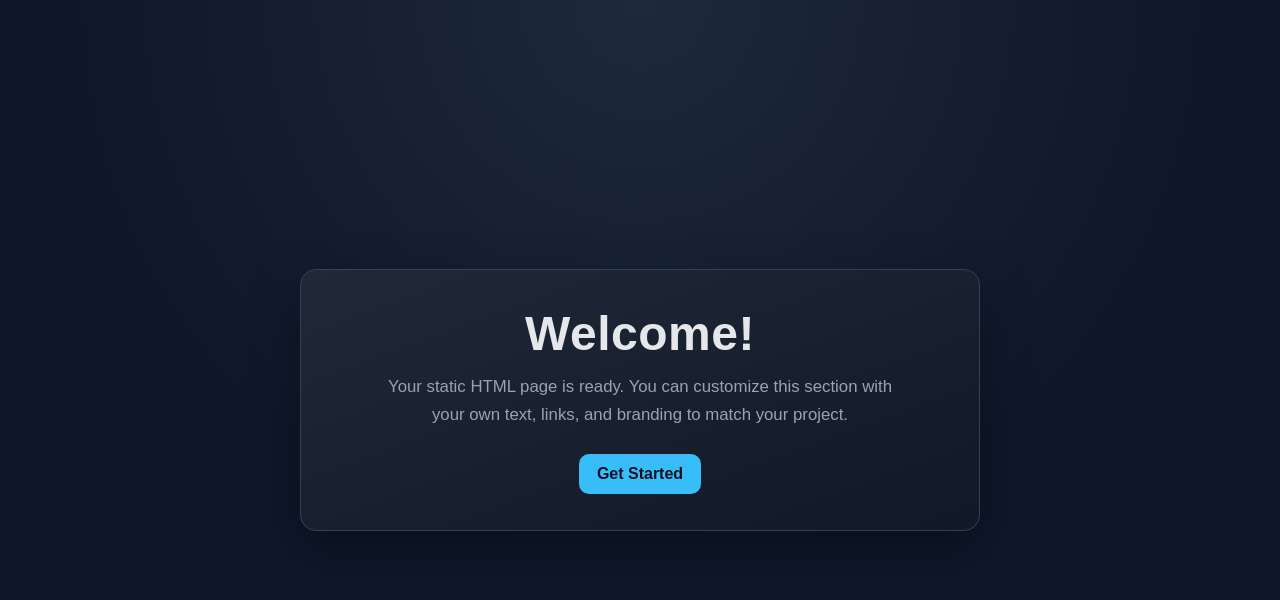
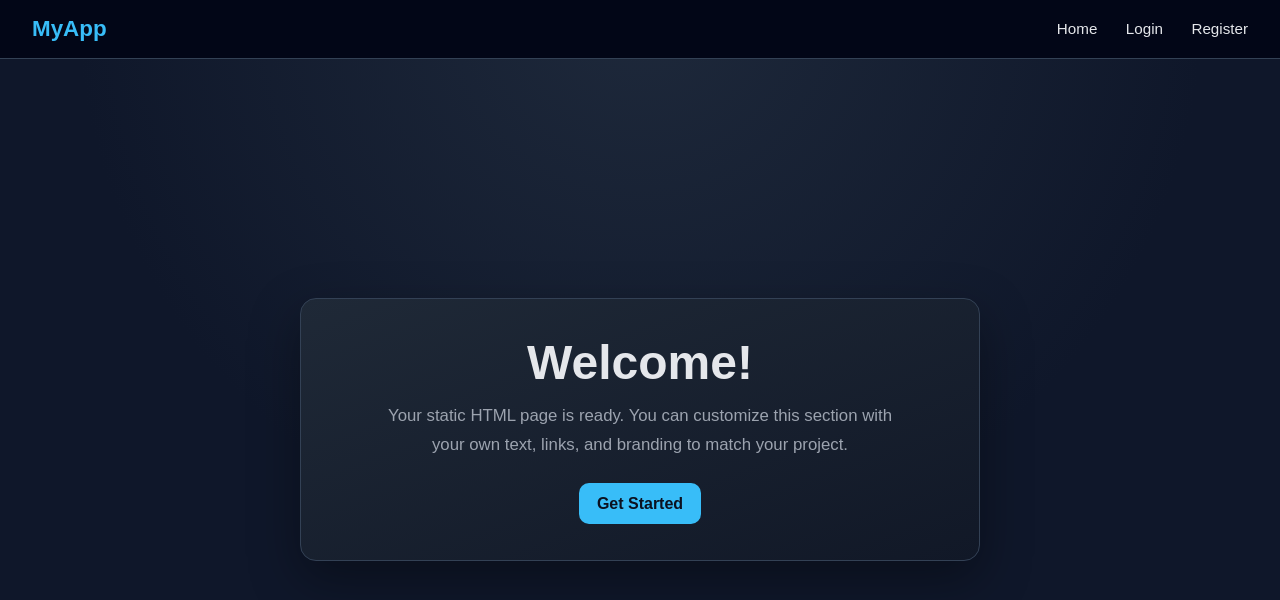
Before and after one commit to MhlengiiNdovela/GitTutorial, a plain HTML site: page index.html in a window 1280 px wide. Drawn offline with Linux system fonts and the light colour scheme.

Commit message:
Added a header

```diff
--- a/index.html
+++ b/index.html
@@ -24,6 +24,41 @@
       font-family: Arial, Helvetica, sans-serif;
       background: radial-gradient(circle at top, #1e293b 0%, var(--bg) 55%);
       color: var(--text);
+      display: flex;
+      flex-direction: column;
+    }
+
+    /* HEADER */
+    header {
+      width: 100%;
+      padding: 1rem 2rem;
+      background: #020617;
+      border-bottom: 1px solid #334155;
+      display: flex;
+      justify-content: space-between;
+      align-items: center;
+    }
+
+    header h2 {
+      color: var(--accent);
+      font-size: 1.4rem;
+    }
+
+    nav a {
+      color: var(--text);
+      text-decoration: none;
+      margin-left: 1.5rem;
+      font-size: 0.95rem;
+      transition: color 0.2s;
+    }
+
+    nav a:hover {
+      color: var(--accent);
+    }
+
+    /* CENTER CONTENT */
+    .container {
+      flex: 1;
       display: grid;
       place-items: center;
       padding: 1rem;
@@ -42,7 +77,6 @@
     h1 {
       font-size: clamp(2rem, 4vw, 3rem);
       margin-bottom: 0.75rem;
-      letter-spacing: 0.5px;
     }
 
     p {
@@ -70,7 +104,21 @@
     }
   </style>
 </head>
+
 <body>
+
+  <!-- HEADER -->
+  <header>
+    <h2>MyApp</h2>
+    <nav>
+      <a href="#">Home</a>
+      <a href="#">Login</a>
+      <a href="#">Register</a>
+    </nav>
+  </header>
+
+  <!-- MAIN CONTENT -->
+  <div class="container">
     <main class="welcome-card">
       <h1>Welcome!</h1>
       <p>
@@ -79,5 +127,7 @@
       </p>
       <a class="cta" href="#">Get Started</a>
     </main>
+  </div>
+
 </body>
 </html>
```
Lines whose indentation alone changed are shown as unchanged.
